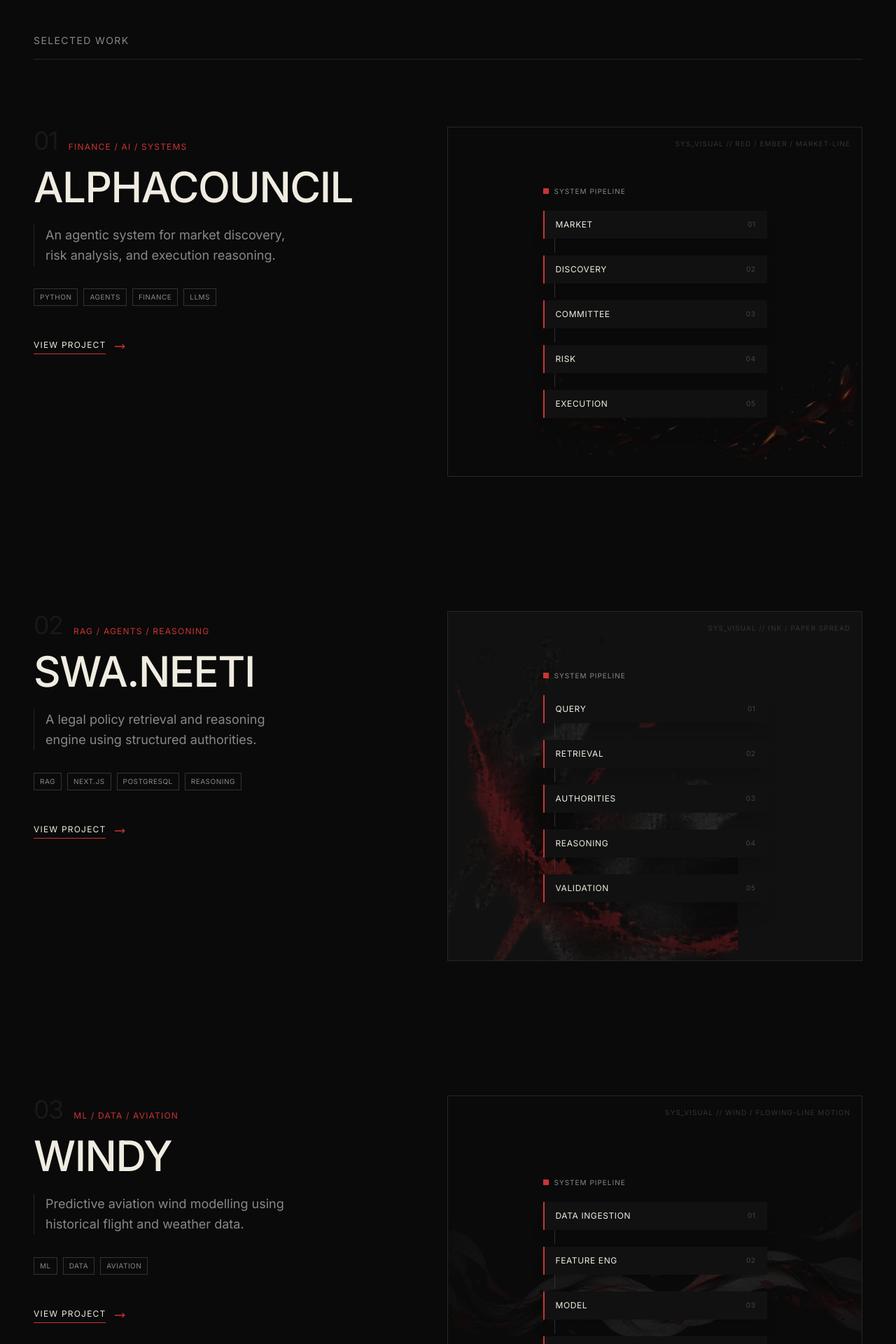
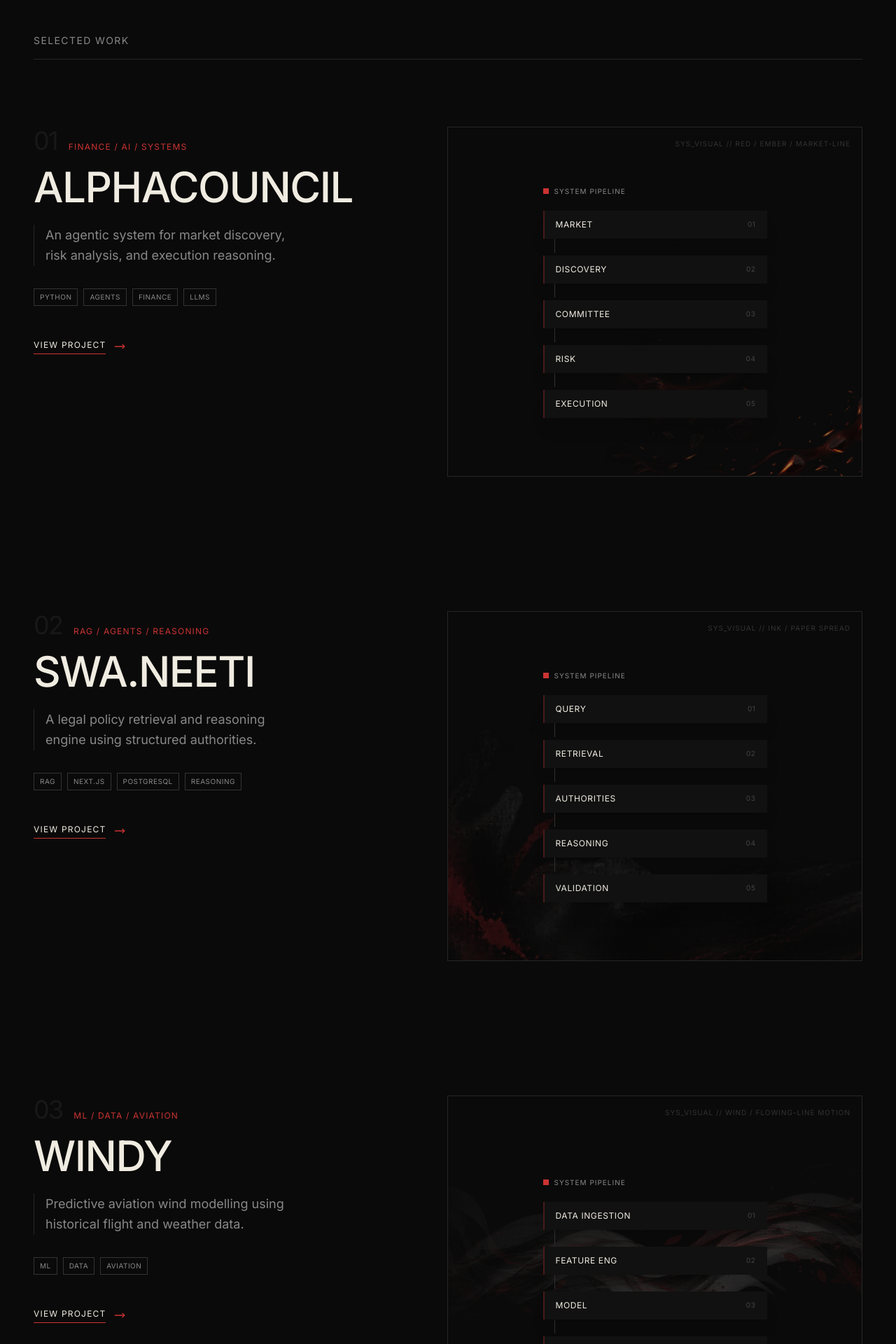
Before and after one commit to vaishnavg121/portfolio, a Next.js app: page / in a window 1280 px wide. Shown: the part 880-2800 px from the top of the page at 70% size. Built offline with nearby package versions, Linux system fonts and the light colour scheme.

Commit message:
refine portfolio visual motion and interactions

```diff
--- a/src/components/effects/EmberField.tsx
+++ b/src/components/effects/EmberField.tsx
@@ -9,30 +9,84 @@ export const EmberField = () => {
 
   useEffect(() => {
     if (window.matchMedia("(prefers-reduced-motion: reduce)").matches) {
+      // eslint-disable-next-line react-hooks/set-state-in-effect
       setShouldAnimate(false);
     }
   }, []);
 
   return (
-    <div className="absolute inset-0 pointer-events-none overflow-hidden z-0 opacity-40">
+    <div className="absolute inset-0 pointer-events-none overflow-hidden z-0 transition-all duration-700">
+      {/* Background large fainter fragment */}
       <motion.div
-        className="absolute bottom-0 right-0 w-[80%] h-[80%] max-w-[800px]"
+        className="absolute bottom-[-10%] right-[-5%] w-[80%] h-[80%] max-w-[800px] transition-opacity duration-500 group-hover:opacity-60"
         style={{
           backgroundImage: `url(${THEME_ASSETS.global.emberFragments})`,
-          backgroundSize: 'contain',
-          backgroundPosition: 'right bottom',
-          backgroundRepeat: 'no-repeat',
-          maskImage: 'radial-gradient(ellipse at bottom right, black 20%, transparent 80%)',
-          WebkitMaskImage: 'radial-gradient(ellipse at bottom right, black 20%, transparent 80%)'
+          backgroundSize: "contain",
+          backgroundPosition: "right bottom",
+          backgroundRepeat: "no-repeat",
+          maskImage: "radial-gradient(ellipse at bottom right, black 20%, transparent 60%)",
+          WebkitMaskImage: "radial-gradient(ellipse at bottom right, black 20%, transparent 60%)",
         }}
         animate={shouldAnimate ? {
-          y: [0, -15, 0],
-          opacity: [0.6, 0.9, 0.6]
-        } : {}}
+          y: [0, -20, 0],
+          x: [0, -5, 0],
+          opacity: [0.25, 0.4, 0.25]
+        } : { opacity: 0.25 }}
         transition={{
-          duration: 10,
+          duration: 12,
           repeat: Infinity,
           ease: "easeInOut",
+        }}
+      />
+
+      {/* Mid layer, slightly faster, higher opacity peak */}
+      <motion.div
+        className="absolute bottom-[-5%] right-[10%] w-[60%] h-[60%] max-w-[600px] transition-opacity duration-500 group-hover:opacity-80"
+        style={{
+          backgroundImage: `url(${THEME_ASSETS.global.emberFragments})`,
+          backgroundSize: "cover",
+          backgroundPosition: "top left",
+          backgroundRepeat: "no-repeat",
+          maskImage: "radial-gradient(circle at center, black 10%, transparent 50%)",
+          WebkitMaskImage: "radial-gradient(circle at center, black 10%, transparent 50%)",
+          mixBlendMode: "screen",
+        }}
+        animate={shouldAnimate ? {
+          y: [10, -30, 10],
+          x: [5, -10, 5],
+          scale: [0.95, 1.05, 0.95],
+          opacity: [0.1, 0.5, 0.1]
+        } : { opacity: 0.15 }}
+        transition={{
+          duration: 8,
+          repeat: Infinity,
+          ease: "easeInOut",
+          delay: 1,
+        }}
+      />
+
+      {/* Foreground tiny fast fragment */}
+      <motion.div
+        className="absolute top-[20%] right-[30%] w-[30%] h-[30%] max-w-[300px] transition-opacity duration-500 group-hover:opacity-100"
+        style={{
+          backgroundImage: `url(${THEME_ASSETS.global.emberFragments})`,
+          backgroundSize: "cover",
+          backgroundPosition: "center",
+          backgroundRepeat: "no-repeat",
+          maskImage: "radial-gradient(circle at center, black 5%, transparent 30%)",
+          WebkitMaskImage: "radial-gradient(circle at center, black 5%, transparent 30%)",
+          mixBlendMode: "lighten",
+        }}
+        animate={shouldAnimate ? {
+          y: [20, -50],
+          x: [-10, 10],
+          opacity: [0, 0.6, 0]
+        } : { opacity: 0 }}
+        transition={{
+          duration: 6,
+          repeat: Infinity,
+          ease: "easeOut",
+          delay: 3,
         }}
       />
     </div>
--- a/src/components/effects/FlowLines.tsx
+++ b/src/components/effects/FlowLines.tsx
@@ -9,27 +9,79 @@ export const FlowLines = () => {
 
   useEffect(() => {
     if (window.matchMedia("(prefers-reduced-motion: reduce)").matches) {
+      // eslint-disable-next-line react-hooks/set-state-in-effect
       setShouldAnimate(false);
     }
   }, []);
 
   return (
     <div className="absolute inset-0 pointer-events-none overflow-hidden z-0">
+      {/* Back Layer: Large, faint, slow */}
       <motion.div
-        className="absolute top-1/4 left-[-20%] w-[140%] h-[50%]"
+        className="absolute top-0 left-[-30%] w-[160%] h-[80%] opacity-20"
         style={{
           backgroundImage: `url(${THEME_ASSETS.global.flowRibbon})`,
-          backgroundSize: 'cover',
-          backgroundPosition: 'center',
-          backgroundRepeat: 'no-repeat',
-          maskImage: 'linear-gradient(to right, transparent, black 40%, black 60%, transparent)',
-          WebkitMaskImage: 'linear-gradient(to right, transparent, black 40%, black 60%, transparent)'
+          backgroundSize: "cover",
+          backgroundPosition: "center",
+          backgroundRepeat: "no-repeat",
+          maskImage: "linear-gradient(to right, transparent, black 30%, black 70%, transparent)",
+          WebkitMaskImage: "linear-gradient(to right, transparent, black 30%, black 70%, transparent)",
         }}
-        initial={{ x: "-10%", opacity: 0 }}
+        initial={{ x: "-5%", y: "5%", opacity: 0 }}
         whileInView={shouldAnimate ? {
-          x: "5%",
-          opacity: [0, 0.4, 0.2]
+          x: ["-5%", "0%", "5%"],
+          y: ["5%", "0%", "-5%"],
+          opacity: [0, 0.2, 0.1]
+        } : { opacity: 0.1 }}
+        transition={{
+          duration: 6,
+          ease: "easeInOut",
+        }}
+        viewport={{ once: false, margin: "-100px" }}
+      />
+
+      {/* Mid Layer: Main ribbon */}
+      <motion.div
+        className="absolute top-[10%] left-[-20%] w-[140%] h-[60%] opacity-40 transition-transform duration-700 group-hover:-translate-y-2 group-hover:scale-105"
+        style={{
+          backgroundImage: `url(${THEME_ASSETS.global.flowRibbon})`,
+          backgroundSize: "cover",
+          backgroundPosition: "bottom center",
+          backgroundRepeat: "no-repeat",
+          maskImage: "linear-gradient(to right, transparent, black 40%, black 60%, transparent)",
+          WebkitMaskImage: "linear-gradient(to right, transparent, black 40%, black 60%, transparent)",
+        }}
+        initial={{ x: "-12%", y: "20px", rotate: -2, opacity: 0 }}
+        whileInView={shouldAnimate ? {
+          x: ["-12%", "0%", "8%"],
+          y: ["20px", "-10px", "5px"],
+          rotate: [-2, 0, 2],
+          opacity: [0, 0.5, 0.2]
         } : { opacity: 0.2 }}
+        transition={{
+          duration: 4.5,
+          ease: "easeInOut",
+        }}
+        viewport={{ once: false, margin: "-100px" }}
+      />
+
+      {/* Front Fragment: Fast, cropped */}
+      <motion.div
+        className="absolute top-[30%] left-[10%] w-[80%] h-[40%] opacity-60 transition-transform duration-500 group-hover:-translate-y-1 group-hover:scale-110"
+        style={{
+          backgroundImage: `url(${THEME_ASSETS.global.flowRibbon})`,
+          backgroundSize: "cover",
+          backgroundPosition: "top right",
+          backgroundRepeat: "no-repeat",
+          maskImage: "radial-gradient(circle at center, black 20%, transparent 60%)",
+          WebkitMaskImage: "radial-gradient(circle at center, black 20%, transparent 60%)",
+        }}
+        initial={{ x: "-20%", y: "10px", opacity: 0 }}
+        whileInView={shouldAnimate ? {
+          x: ["-20%", "5%", "15%"],
+          y: ["10px", "-5px", "0px"],
+          opacity: [0, 0.7, 0]
+        } : { opacity: 0 }}
         transition={{
           duration: 3,
           ease: "easeOut",
--- a/src/components/effects/InkReveal.tsx
+++ b/src/components/effects/InkReveal.tsx
@@ -1,23 +1,21 @@
 "use client";
 
 import { motion } from "framer-motion";
-import { THEME_ASSETS } from "@/lib/assets";
 
-export const InkReveal = ({ children, delay = 0 }: { children?: React.ReactNode, delay?: number }) => {
+export const InkReveal = ({ children, delay = 0, maskAsset }: { children: React.ReactNode, delay?: number, maskAsset?: string }) => {
   return (
-    <div className="absolute inset-0 overflow-hidden pointer-events-none">
+    <div className="relative group overflow-hidden">
+      {/* Ink blot simulation using CSS radial gradients and motion */}
       <motion.div
-        className="absolute top-[-20%] left-[-10%] w-[80%] h-[140%] opacity-80"
+        className="absolute inset-0 z-10 pointer-events-none mix-blend-multiply bg-background"
+        initial={{ clipPath: "circle(0% at 50% 50%)" }}
+        whileInView={{ clipPath: "circle(150% at 50% 50%)" }}
+        viewport={{ once: true, margin: "-10%" }}
+        transition={{ duration: 1.5, delay, ease: [0.76, 0, 0.24, 1] }}
         style={{
-          backgroundImage: `url(${THEME_ASSETS.global.inkBrushReveal})`,
-          backgroundSize: 'cover',
-          backgroundPosition: 'left center',
-          backgroundRepeat: 'no-repeat',
+          WebkitMaskImage: maskAsset ? `url(${maskAsset})` : "radial-gradient(circle, black 0%, transparent 100%)",
+          WebkitMaskSize: maskAsset ? "cover" : "auto",
         }}
-        initial={{ x: "-20%", opacity: 0 }}
-        whileInView={{ x: 0, opacity: [0, 0.5, 0.4] }}
-        viewport={{ once: true, margin: "-100px" }}
-        transition={{ duration: 1.5, delay, ease: "easeOut" }}
       />
       {children}
     </div>
--- /dev/null
+++ b/src/components/effects/SwaNeetiInk.tsx
@@ -0,0 +1,42 @@
+"use client";
+
+import { useEffect, useState } from "react";
+import { motion } from "framer-motion";
+import { THEME_ASSETS } from "@/lib/assets";
+
+export const SwaNeetiInk = () => {
+  const [shouldAnimate, setShouldAnimate] = useState(true);
+
+  useEffect(() => {
+    if (window.matchMedia("(prefers-reduced-motion: reduce)").matches) {
+      // eslint-disable-next-line react-hooks/set-state-in-effect
+      setShouldAnimate(false);
+    }
+  }, []);
+
+  return (
+    <div className="absolute inset-0 pointer-events-none overflow-hidden z-0">
+      <motion.div
+        className="absolute top-[10%] left-[-20%] w-[120%] h-[120%] origin-left"
+        style={{
+          backgroundImage: `url(${THEME_ASSETS.global.inkBrushReveal})`,
+          backgroundSize: "cover",
+          backgroundPosition: "left center",
+          backgroundRepeat: "no-repeat",
+        }}
+        initial={{ x: "-40%", scaleX: 0.8, opacity: 0 }}
+        whileInView={shouldAnimate ? {
+          x: ["-40%", "10%", "0%"],
+          scaleX: [0.8, 1.1, 1],
+          opacity: [0, 0.8, 0.25]
+        } : { x: "0%", scaleX: 1, opacity: 0.25 }}
+        viewport={{ once: true, margin: "-100px" }}
+        transition={{
+          duration: 1.8,
+          times: [0, 0.5, 1],
+          ease: "easeOut"
+        }}
+      />
+    </div>
+  );
+};
--- a/src/components/effects/index.ts
+++ b/src/components/effects/index.ts
@@ -3,4 +3,4 @@ export * from "./FlowLines";
 export * from "./InkReveal";
 export * from "./SlashTransition";
 export * from "./PaperNoise";
-export * from "./StaticEffects";
+export * from "./StaticEffects";export * from "./SwaNeetiInk";
--- a/src/sections/SelectedWork.tsx
+++ b/src/sections/SelectedWork.tsx
@@ -7,7 +7,7 @@ import gsap from "gsap";
 import { useGSAP } from "@gsap/react";
 import { ScrollTrigger } from "gsap/ScrollTrigger";
 import { MoveRight } from "lucide-react";
-import { EmberField, InkReveal, FlowLines, GridEffect, BlueprintEffect } from "@/components/effects";
+import { EmberField, FlowLines, GridEffect, BlueprintEffect, SwaNeetiInk } from "@/components/effects";
 import { PROJECT_ASSETS } from "@/lib/assets";
 
 if (typeof window !== "undefined") {
@@ -36,7 +36,7 @@ const PROJECTS = [
     tags: ["RAG", "Next.js", "PostgreSQL", "Reasoning"],
     theme: "ink / paper spread",
     architecture: ["QUERY", "RETRIEVAL", "AUTHORITIES", "REASONING", "VALIDATION"],
-    EffectComponent: () => <InkReveal><div className="absolute inset-0 bg-[#fff] opacity-[0.03] mix-blend-overlay" /></InkReveal>,
+    EffectComponent: SwaNeetiInk,
     assets: PROJECT_ASSETS["swaneeti"],
   },
   {
@@ -234,17 +234,19 @@ export const SelectedWork = () => {
                       <div className="text-[10px] font-mono text-text-muted mb-4 tracking-widest uppercase flex items-center gap-2">
                         <div className="w-2 h-2 bg-accent" /> System Pipeline
                       </div>
+                      <div className="group/pipeline flex flex-col gap-1">
                         {project.architecture.map((node, i) => (
-                        <div key={node} className="flex flex-col">
-                          <div className="arch-node bg-[#111] border-l-2 border-accent text-text-primary px-4 py-3 font-mono text-xs shadow-xl tracking-wider flex justify-between items-center">
+                          <div key={node} className="flex flex-col group/node transition-all duration-300 hover:-translate-y-0.5">
+                            <div className="arch-node bg-[#111] border-l-2 border-accent/30 group-hover/node:border-accent text-text-primary px-4 py-3 font-mono text-xs shadow-xl tracking-wider flex justify-between items-center transition-all duration-300 group-hover/pipeline:opacity-50 group-hover/node:!opacity-100 group-hover/node:bg-[#151515]">
                               <span>{node}</span>
-                            <span className="text-[#444] text-[10px]">0{i + 1}</span>
+                              <span className="text-[#444] text-[10px] group-hover/node:text-accent/70 transition-colors">{`0${i + 1}`}</span>
                             </div>
                             {i < project.architecture.length - 1 && (
-                            <div className="arch-line w-[1px] h-4 bg-[#333] ml-4 opacity-50" />
+                              <div className="arch-line w-[1px] h-4 bg-[#333] ml-4 opacity-50 group-hover/node:h-5 group-hover/node:bg-accent/40 transition-all duration-300" />
                             )}
                           </div>
                         ))}
+                      </div>
                     </>
                   )}
                 </div>
```
Also changed, not shown: src/components/companion/IllustratedCompanionRenderer.tsx (+8 -6 lines), src/sections/EngineeringNotes.tsx (+48 -21 lines), src/sections/EntrySequence.tsx (+13 -11 lines), src/sections/Hero.tsx (+9 -9 lines). Lines whose indentation alone changed are shown as unchanged.
